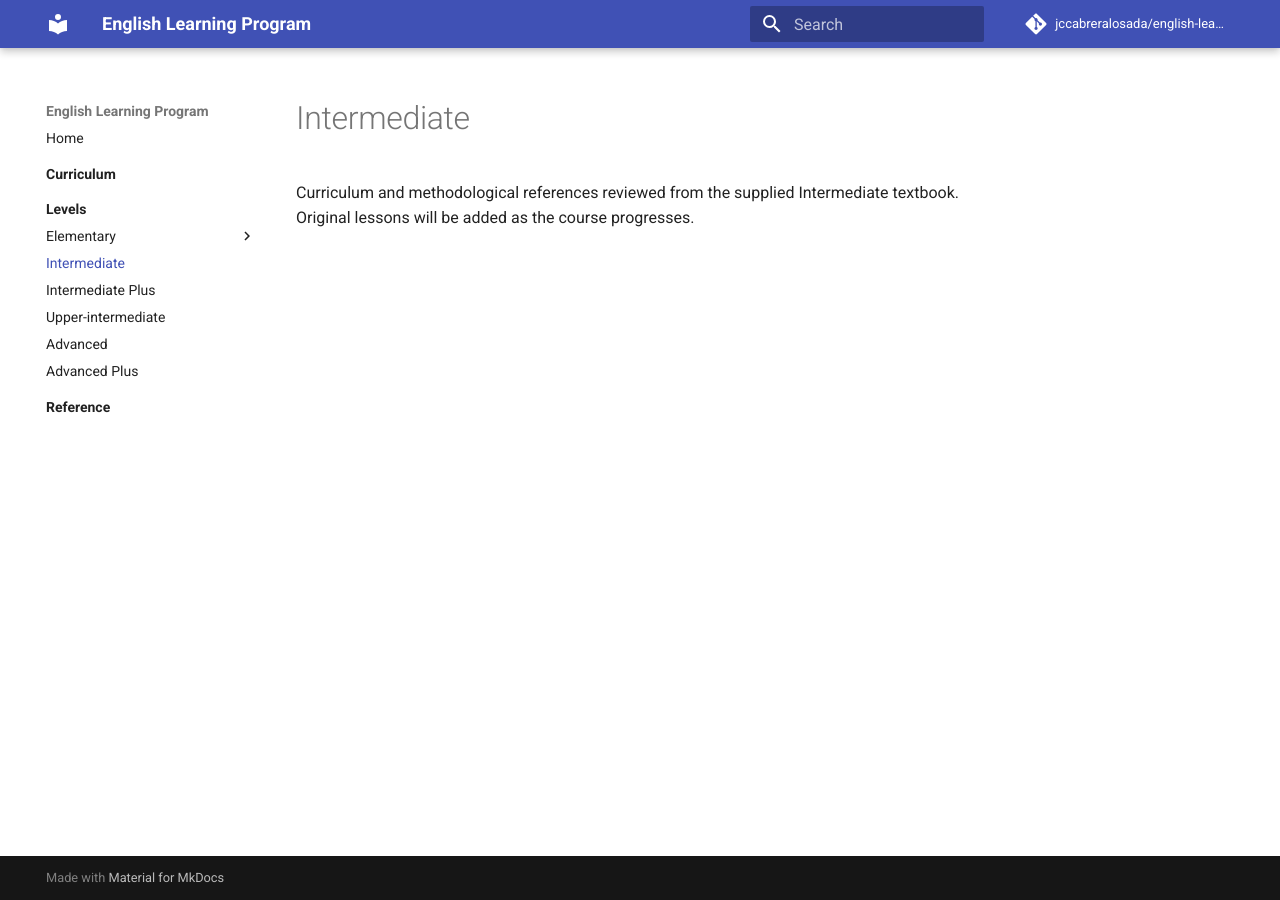
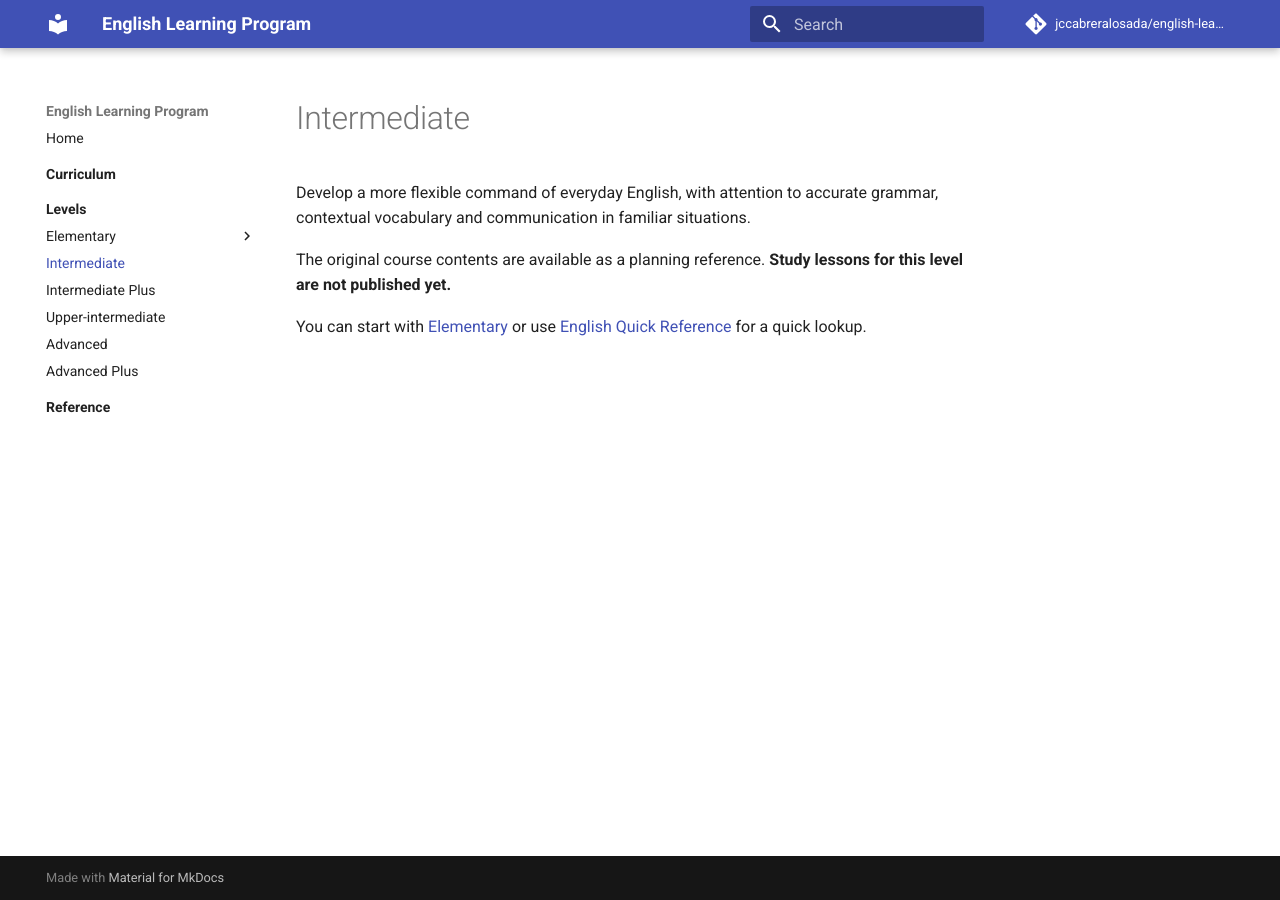
Before and after one commit to jccabreralosada/english-learning-course, an MkDocs documentation site: the page built from docs/intermediate/index.md, in a window 1280 px wide. Built offline with MkDocs 1.6.1 and Material for MkDocs 9.7.7, drawn with Linux system fonts in a browser that asks for light colours; comment, search, counter and statistics services are not loaded.

Commit message:
docs(ux): align learner-focused landing and level overview wording

```diff
--- a/docs/intermediate/index.md
+++ b/docs/intermediate/index.md
@@ -1,3 +1,7 @@
 # Intermediate
 
-Curriculum and methodological references reviewed from the supplied Intermediate textbook. Original lessons will be added as the course progresses.
+Develop a more flexible command of everyday English, with attention to accurate grammar, contextual vocabulary and communication in familiar situations.
+
+The original course contents are available as a planning reference. **Study lessons for this level are not published yet.**
+
+You can start with [Elementary](../elementary/index.md) or use [English Quick Reference](../reference/index.md) for a quick lookup.
```
